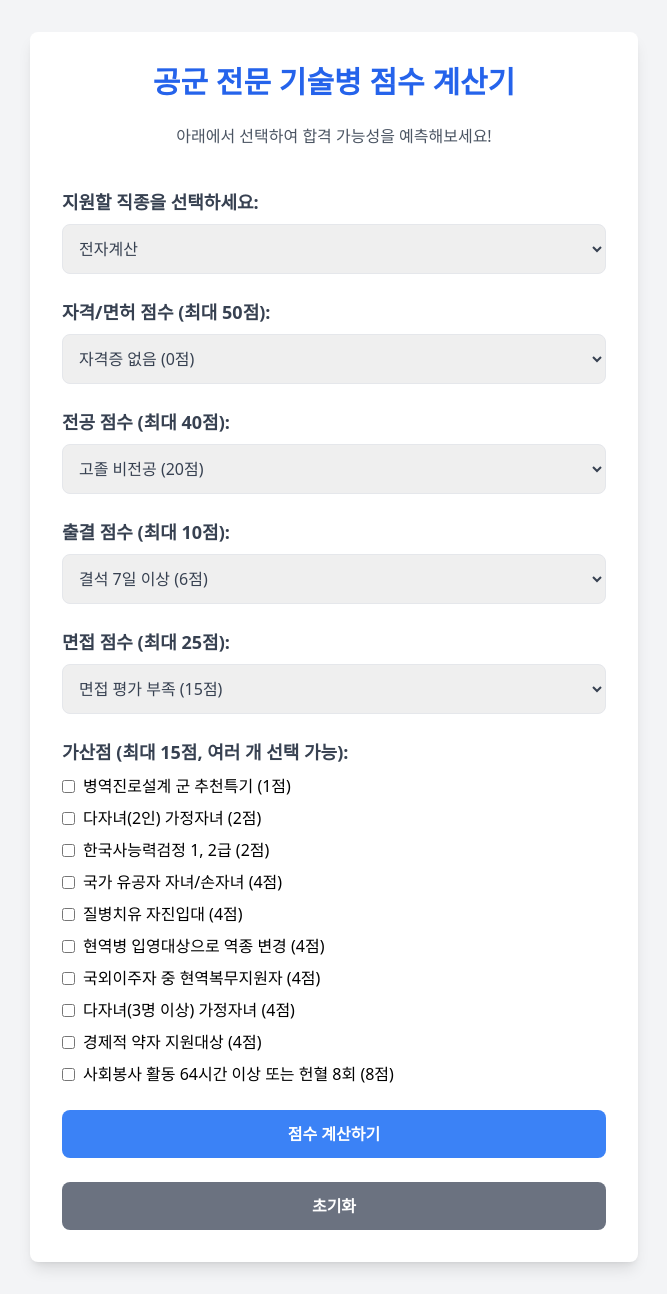
After one commit to Xodls128/MI, a Django app: page /special/ in a window 1280 px wide. The commit adds this page. Shown: the whole page, without its empty margins (306-973 px from the left). Run offline with Django 5.2, Linux system fonts and the light colour scheme; some libraries are stand-ins or nearby versions.

Commit message:
계산기 추가

```diff
--- a/MI/gundae/static/jss/SpecialTechCalculator.js
+++ /dev/null
@@ -1,2 +0,0 @@
-//special_tech_calculator.js
-//main.html의 body의 두번쨰 색션에 들어갈 계산기의 스크립트
--- a/MI/gundae/static/jss/calender.js
+++ b/MI/gundae/static/jss/calender.js
@@ -9,7 +9,7 @@ document.addEventListener('DOMContentLoaded', function() {
     var calendar = new FullCalendar.Calendar(calendarEl, {
         initialView: 'dayGridMonth',
         locale: 'ko',
-        events: '/calendar/events/',  // Django에서 데이터를 가져올 URL
+        // events: '/calendar/events/',  // Django에서 데이터를 가져올 URL
         headerToolbar: {
             left: 'prev,next today',
             center: 'title',
--- /dev/null
+++ b/MI/gundae/templates/calculator/special_technical.html
@@ -0,0 +1,150 @@
+<!DOCTYPE html>
+<html lang="ko">
+<head>
+    <meta charset="UTF-8">
+    <meta name="viewport" content="width=device-width, initial-scale=1.0">
+    <title>공군 전문 기술병 점수 계산기</title>
+    <style href="../gundaeapp/static/style.css"></style>
+    <!-- Tailwind CSS CDN -->
+    <script src="https://cdn.tailwindcss.com"></script>
+</head>
+<body class="bg-gray-100 min-h-screen flex items-center justify-center">
+
+    <div class="container mx-auto p-8 max-w-2xl">
+        <div class="bg-white p-8 rounded-lg shadow-lg">
+            <!-- 제목 -->
+            <h2 class="text-3xl font-bold text-center text-blue-600 mb-6">공군 전문 기술병 점수 계산기</h2>
+            <p class="text-center text-gray-600 mb-10">아래에서 선택하여 합격 가능성을 예측해보세요!</p>
+
+            <!-- 폼 시작 -->
+            <form method="POST" class="space-y-6">
+                {% csrf_token %}
+
+                <!-- 기술병 선택 -->
+                <div>
+                    <label for="job_category" class="block text-lg font-semibold text-gray-700 mb-2">지원할 직종을 선택하세요:</label>
+                    <select class="block w-full p-3 border rounded-lg text-gray-700 focus:ring-2 focus:ring-blue-500" name="job_category" required>
+                        <option value="전자계산">전자계산</option>
+                        <option value="화생방">화생방</option>
+                        <option value="의무">의무</option>
+                        <option value="기계">기계</option>
+                        <option value="차량운전">차량운전</option>
+                        <option value="차량정비">차량정비</option>
+                        <option value="통신전자전기">통신전자전기</option>
+                    </select>
+                </div>
+
+                <!-- 자격/면허 점수 -->
+                <div>
+                    <label for="license_score" class="block text-lg font-semibold text-gray-700 mb-2">자격/면허 점수 (최대 50점):</label>
+                    <select class="block w-full p-3 border rounded-lg text-gray-700 focus:ring-2 focus:ring-blue-500" name="license_score" required>
+                        <option value="0">자격증 없음 (0점)</option>
+                        <option value="20">운전면허 2종보통 (20점)</option>
+                        <option value="26">일반자격증 - L4, L3 (26점)</option>
+                        <option value="30">일반자격증 - L6, L5 (30점)</option>
+                        <option value="40">국가기술자격증 - 기능사 (40점)</option>
+                        <option value="45">국가기술자격증 - 산업기사 (45점)</option>
+                        <option value="50">국가기술자격증 - 기사 이상, 대형/특수 면허 (50점)</option>
+                    </select>
+                </div>
+
+                <!-- 전공 점수 (대학/전문대/고졸) -->
+                <div>
+                    <label for="major_score" class="block text-lg font-semibold text-gray-700 mb-2">전공 점수 (최대 40점):</label>
+                    <select class="block w-full p-3 border rounded-lg text-gray-700 focus:ring-2 focus:ring-blue-500" name="major_score" required>
+                        <option value="20">고졸 비전공 (20점)</option>
+                        <option value="34">고졸 전공 (34점)</option>
+                        <option value="28">1년 전문대 재학 (28점)</option>
+                        <option value="32">2년 전문대 수료 (32점)</option>
+                        <option value="36">3년 전문대 졸업 (36점)</option>
+                        <option value="40">4년제 대학 졸업 (40점)</option>
+                    </select>
+                </div>
+
+                <!-- 출결 점수 (고교 출결 기준) -->
+                <div>
+                    <label for="attendance_score" class="block text-lg font-semibold text-gray-700 mb-2">출결 점수 (최대 10점):</label>
+                    <select class="block w-full p-3 border rounded-lg text-gray-700 focus:ring-2 focus:ring-blue-500" name="attendance_score" required>
+                        <option value="6">결석 7일 이상 (6점)</option>
+                        <option value="7">결석 5~6일 (7점)</option>
+                        <option value="8">결석 3~4일 (8점)</option>
+                        <option value="9">결석 1~2일 (9점)</option>
+                        <option value="10">결석 0일 (10점)</option>
+                    </select>
+                </div>
+
+                <!-- 면접 점수 -->
+                <div>
+                    <label for="interview_score" class="block text-lg font-semibold text-gray-700 mb-2">면접 점수 (최대 25점):</label>
+                    <select class="block w-full p-3 border rounded-lg text-gray-700 focus:ring-2 focus:ring-blue-500" name="interview_score" required>
+                        <option value="15">면접 평가 부족 (15점)</option>
+                        <option value="20">면접 평가 보통 (20점)</option>
+                        <option value="25">면접 평가 우수 (25점)</option>
+                    </select>
+                </div>
+
+                <!-- 가산점 (다중 선택 가능) -->
+                <div>
+                    <label for="additional_score" class="block text-lg font-semibold text-gray-700 mb-2">가산점 (최대 15점, 여러 개 선택 가능):</label>
+                    <div class="grid grid-cols-1 gap-2">
+                        <div class="flex items-center">
+                            <input class="mr-2" type="checkbox" name="additional_score[]" value="1" id="option9">
+                            <label for="option9">병역진로설계 군 추천특기 (1점)</label>
+                        </div>
+                        <div class="flex items-center">
+                            <input class="mr-2" type="checkbox" name="additional_score[]" value="2" id="option6">
+                            <label for="option6">다자녀(2인) 가정자녀 (2점)</label>
+                        </div>
+                        <div class="flex items-center">
+                            <input class="mr-2" type="checkbox" name="additional_score[]" value="2" id="option10">
+                            <label for="option10">한국사능력검정 1, 2급 (2점)</label>
+                        </div>
+                        <div class="flex items-center">
+                            <input class="mr-2" type="checkbox" name="additional_score[]" value="4" id="option1">
+                            <label for="option1">국가 유공자 자녀/손자녀 (4점)</label>
+                        </div>
+                        <div class="flex items-center">
+                            <input class="mr-2" type="checkbox" name="additional_score[]" value="4" id="option2">
+                            <label for="option2">질병치유 자진입대 (4점)</label>
+                        </div>
+                        <div class="flex items-center">
+                            <input class="mr-2" type="checkbox" name="additional_score[]" value="4" id="option3">
+                            <label for="option3">현역병 입영대상으로 역종 변경 (4점)</label>
+                        </div>
+                        <div class="flex items-center">
+                            <input class="mr-2" type="checkbox" name="additional_score[]" value="4" id="option4">
+                            <label for="option4">국외이주자 중 현역복무지원자 (4점)</label>
+                        </div>
+                        <div class="flex items-center">
+                            <input class="mr-2" type="checkbox" name="additional_score[]" value="4" id="option5">
+                            <label for="option5">다자녀(3명 이상) 가정자녀 (4점)</label>
+                        </div>
+                        <div class="flex items-center">
+                            <input class="mr-2" type="checkbox" name="additional_score[]" value="4" id="option7">
+                            <label for="option7">경제적 약자 지원대상 (4점)</label>
+                        </div>
+                        <div class="flex items-center">
+                            <input class="mr-2" type="checkbox" name="additional_score[]" value="8" id="option8">
+                            <label for="option8">사회봉사 활동 64시간 이상 또는 헌혈 8회 (8점)</label>
+                        </div>
+                    </div>
+                </div>
+
+                <!-- 계산하기 버튼 -->
+                <button type="submit" class="w-full bg-blue-500 hover:bg-blue-600 text-white py-3 rounded-lg font-semibold transition duration-300">점수 계산하기</button>
+
+                <!-- 초기화 버튼 -->
+                <button type="button" class="w-full bg-gray-500 hover:bg-gray-600 text-white py-3 rounded-lg font-semibold mt-4 transition duration-300" onclick="resetForm();">초기화</button>
+            </form>
+        </div>
+    </div>
+
+    <script>
+        // 폼 초기화 함수
+        function resetForm() {
+            document.querySelector('form').reset();
+        }
+    </script>
+
+</body>
+</html>
--- a/MI/gundae/urls.py
+++ b/MI/gundae/urls.py
@@ -4,4 +4,6 @@ from . import views
 urlpatterns = [
     path('',views.home, name='home'),
     path('calendar/events/', views.event_data, name='event_data'),  # 이벤트 데이터를 위한 URL
+    path('general/', views.general_technical_view, name='general_technical'),
+    path('special/', views.special_technical_view, name='special_technical'),
 ]
--- a/MI/gundae/views.py
+++ b/MI/gundae/views.py
@@ -2,6 +2,8 @@ from django.shortcuts import render
 from django.http import HttpResponse, JsonResponse
 #켈린더 이벤트 관리 모델
 from .models import RecruitmentEvent
+import numpy as np
+from sklearn.linear_model import LinearRegression
 # Create your views here.
 # 메인홈페이지
 def home(request):
@@ -18,3 +20,119 @@ def event_data(request):
             "end": event.접수기간.split('~')[1] if '~' in event.접수기간 else event.접수기간,  # 접수 종료일
         })
     return JsonResponse(event_list, safe=False)
+
+#계산기##
+# 커트라인과 지원자 수 데이터 (과거 데이터)
+past_cutoff_scores = np.array([84.0, 87.0, 91.0, 95.0, 97.0, 97.0, 95.0, 95.0, 95.0, 95.0]).reshape(-1, 1)
+applicant_numbers = np.array([580, 1350, 1275, 986, 1148, 1298, 1090, 1032, 870, 573])
+
+def general_technical_view(request):
+    # 머신러닝 모델 (회귀 분석)
+    model = LinearRegression()
+    model.fit(applicant_numbers.reshape(-1, 1), past_cutoff_scores)
+
+    # 지원자 수 예측을 위한 사용자 입력
+    predicted_cutoff = model.predict([[573]])[0][0]  # 최근 지원자 수에 맞춰 예측
+
+    # 기준 커트라인 점수
+    last_cutoff_score = 95.0  # 가장 최근 커트라인
+
+    if request.method == 'POST':
+        # 사용자가 선택한 점수를 가져옵니다.
+        license_score = int(request.POST.get('license_score', 0))
+        attendance_score = int(request.POST.get('attendance_score', 0))
+        interview_score = int(request.POST.get('interview_score', 0))
+
+        # 가산점은 다중 선택이므로 getlist()로 처리
+        additional_scores = request.POST.getlist('additional_score[]')  # 여러 개 선택 가능
+        additional_score_total = sum([int(score) for score in additional_scores])  # 선택된 가산점 합계 계산
+
+        print(f"추가 점수 리스트: {additional_scores}")
+        print(f"추가 점수 합계: {additional_score_total}")
+
+        # 총점 계산
+        total_score = license_score + attendance_score + interview_score + additional_score_total
+
+        # 합격 여부 판단 (예측된 커트라인 사용)
+        if total_score >= predicted_cutoff:
+            result = "합격이 예상됩니다. 잘 다녀오십시오 ^^7"
+        else:
+            result = "불합격이 예상됩니다.. 조금 더 부족한 부분을 채워봅시다."
+
+        # 결과 페이지로 총점, 이전 커트라인, 예측 커트라인과 함께 전송
+        return render(request, 'calculator/result.html', {
+            'total': total_score,
+            'result': result,
+            'last_cutoff': last_cutoff_score,
+            'predicted_cutoff': predicted_cutoff
+        })
+
+    return render(request, 'calculator/general_technical.html')
+
+
+
+# 커트라인 데이터 설정 (이전 데이터)
+cutoff_data = {
+    '전자계산': [77.0, 86.0, 88.0, 93.0, 96.0, 95.0, 85.0, 92.0],
+    '화생방': [53.0, 66.0, 78.0, 74.0, 76.0, 76.0, 75.0, 74.0],
+    '의무': [102.0, 88.0, 82.0, 91.0, 97.0, 105.0, 111.0, 113.0],
+    '기계': [46.0, 46.0, 59.0, 67.0, 74.0, 71.0, 69.0, 62.0],
+    '차량운전': [81.0, 84.0, 86.0, 88.0, 89.0, 91.0, 92.0, 90.0],
+    '차량정비': [53.0, 52.0, 53.0, 54.0, 62.0, 70.0, 57.0, 55.0],
+    '통신전자전기': [66.0, 67.0, 74.0, 79.0, 83.0, 72.0, 70.0, 67.0],
+}
+
+def special_technical_view(request):
+    if request.method == 'POST':
+        # 사용자가 선택한 직종
+        job_category = request.POST.get('job_category')
+
+        # 각 점수 가져오기
+        license_score = int(request.POST.get('license_score', 0))
+        major_score = int(request.POST.get('major_score', 0))
+        attendance_score = int(request.POST.get('attendance_score', 0))
+        interview_score = int(request.POST.get('interview_score', 0))
+        additional_score = int(request.POST.get('additional_score', 0))
+
+        # 총점 계산
+        total_score = license_score + major_score + attendance_score + interview_score + additional_score
+
+        # 선택한 직종에 대한 커트라인 점수 가져오기
+        previous_cutoffs = np.array(cutoff_data.get(job_category, []))
+
+        # 커트라인 데이터가 없으면 오류 처리
+        if previous_cutoffs.size == 0:
+            return render(request, 'calculator/result.html', {
+                'total': total_score,
+                'cutoff': '데이터 없음',
+                'predicted_cutoff': '데이터 없음',
+                'result': '데이터 부족으로 결과를 확인할 수 없습니다.',
+                'job_category': job_category,
+            })
+
+        # 회귀 모델을 사용하여 예측된 커트라인 점수 계산
+        model = LinearRegression()
+        X = np.arange(len(previous_cutoffs)).reshape(-1, 1)
+        y = previous_cutoffs
+        model.fit(X, y)
+        predicted_cutoff = model.predict([[len(previous_cutoffs)]])[0]  # 다음 시점에 대한 커트라인 예측
+
+        # 선택한 직종의 이전 커트라인 점수 (가장 최근 값)
+        previous_cutoff = previous_cutoffs[-1]
+
+        # 합격 여부 판단
+        if total_score >= predicted_cutoff:
+            result = "합격"
+        else:
+            result = "불합격"
+
+        # 결과 페이지로 전송
+        return render(request, 'calculator/result.html', {
+            'total': total_score,
+            'cutoff': previous_cutoff,
+            'predicted_cutoff': predicted_cutoff,
+            'result': result,
+            'job_category': job_category,
+        })
+
+    return render(request, 'calculator/special_technical.html')
```
Also changed, not shown: MI/gundae/static/css_calculator/style.css (added, +66 -0 lines), MI/gundae/static/jss/GeneralTechCalculator.js (deleted, +0 -108 lines), MI/gundae/static/jss/recruitment_events.json (+15 -15 lines), MI/gundae/templates/calculator/general_technical.html (added, +115 -0 lines), MI/gundae/templates/calculator/result.html (added, +32 -0 lines), MI/gundae/templates/gundae/main.html (+4 -23 lines), MI/gundae/static/css_main/style.css (renamed from MI/gundae/static/css/style.css).
